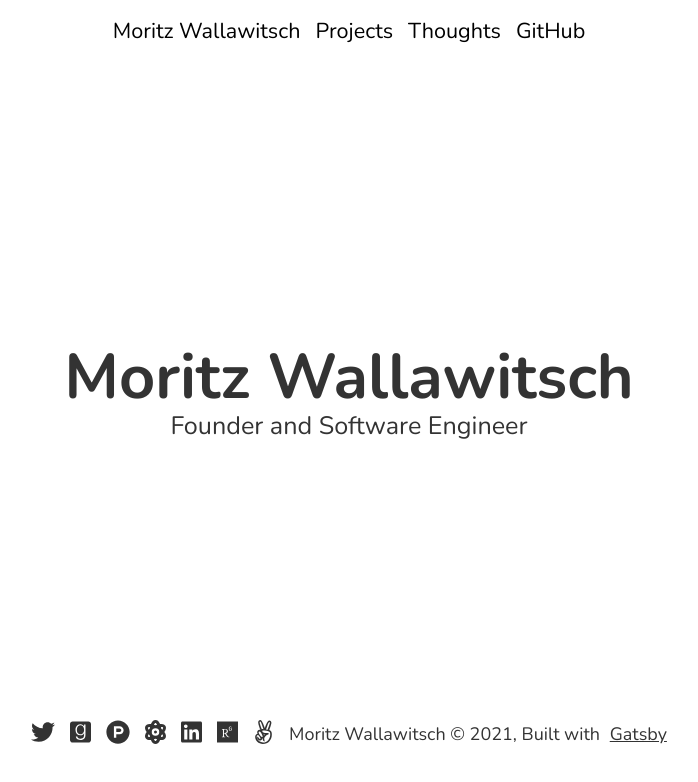
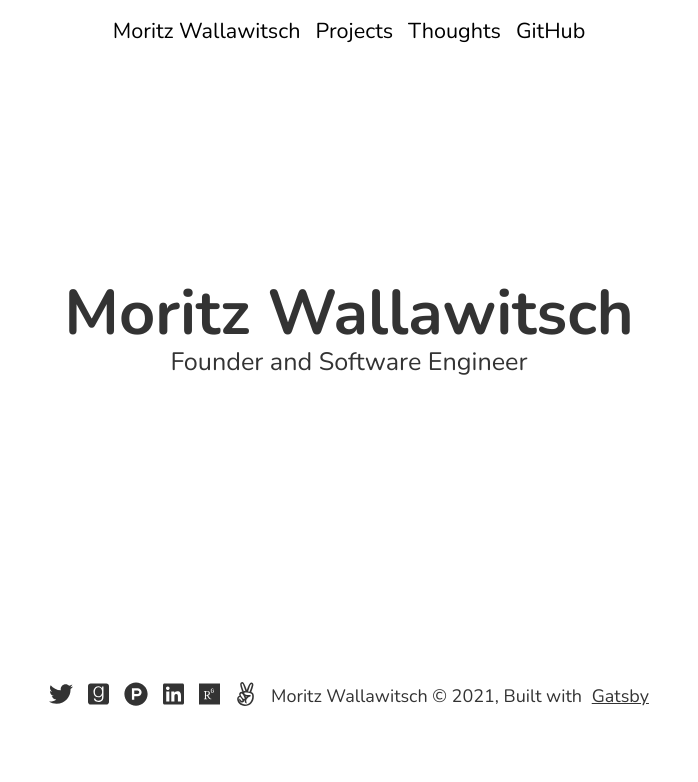
Before and after one commit to moritzWa/wallawitsch-gmail.com, a Gatsby site: page / in a window 1280 px wide. Shown: the whole page, without its empty margins (291-989 px from the left). Built offline with nearby package versions, Linux system fonts and the light colour scheme; Gatsby itself is replaced by a stand-in of ours; a small style sheet from the web is missing.

Commit message:
start fixing footer

```diff
--- a/src/components/landing-bio.js
+++ b/src/components/landing-bio.js
@@ -12,7 +12,7 @@ const OuterContainer = styled.div`
   align-items: center;
   justify-content: center;
   flex-direction: row;
-  height: 78vh;
+  height: 62vh;
 `
 
 const Description = styled.p`
@@ -38,7 +38,7 @@ const LandingBio = () => (
         }
       }
     `}
-    render={data => (
+    render={(data) => (
       <OuterContainer>
         <Container>
           <NameHeader>{data.site.siteMetadata.title}</NameHeader>
--- a/src/components/layout.js
+++ b/src/components/layout.js
@@ -40,13 +40,19 @@ const Footer = styled.footer`
   justify-content: center;
   align-items: center;
 
+  /* position: absolute;
+  bottom: 0;
+  min-height: 5.5rem; */
+  margin: 1rem;
+
+  margin-top: 5rem;
+
   a {
     margin-bottom: 20px;
-
   }
 
   p {
-    margin-top: .5rem;
+    margin-top: 0.5rem;
   }
 `
 
@@ -93,9 +99,9 @@ const Layout = ({ children }) => (
                 size="lg"
               ></FAicon>
             </a>
-            <a href="https://steemhunt.com/author/@moritzw" target="_blank">
+            {/* <a href="https://steemhunt.com/author/@moritzw" target="_blank">
               <FAicon icon={faAtom} size="lg"></FAicon>
-            </a>
+            </a> */}
             <a href="https://www.linkedin.com/in/moritzw/" target="_blank">
               <FAicon icon={["fab", "linkedin"]} size="lg"></FAicon>
             </a>
@@ -121,7 +127,6 @@ const Layout = ({ children }) => (
               {` `}
               <GatsbyLink href="https://www.gatsbyjs.org">Gatsby</GatsbyLink>
             </p>
-
           </Footer>
         </Content>
       </>
```
